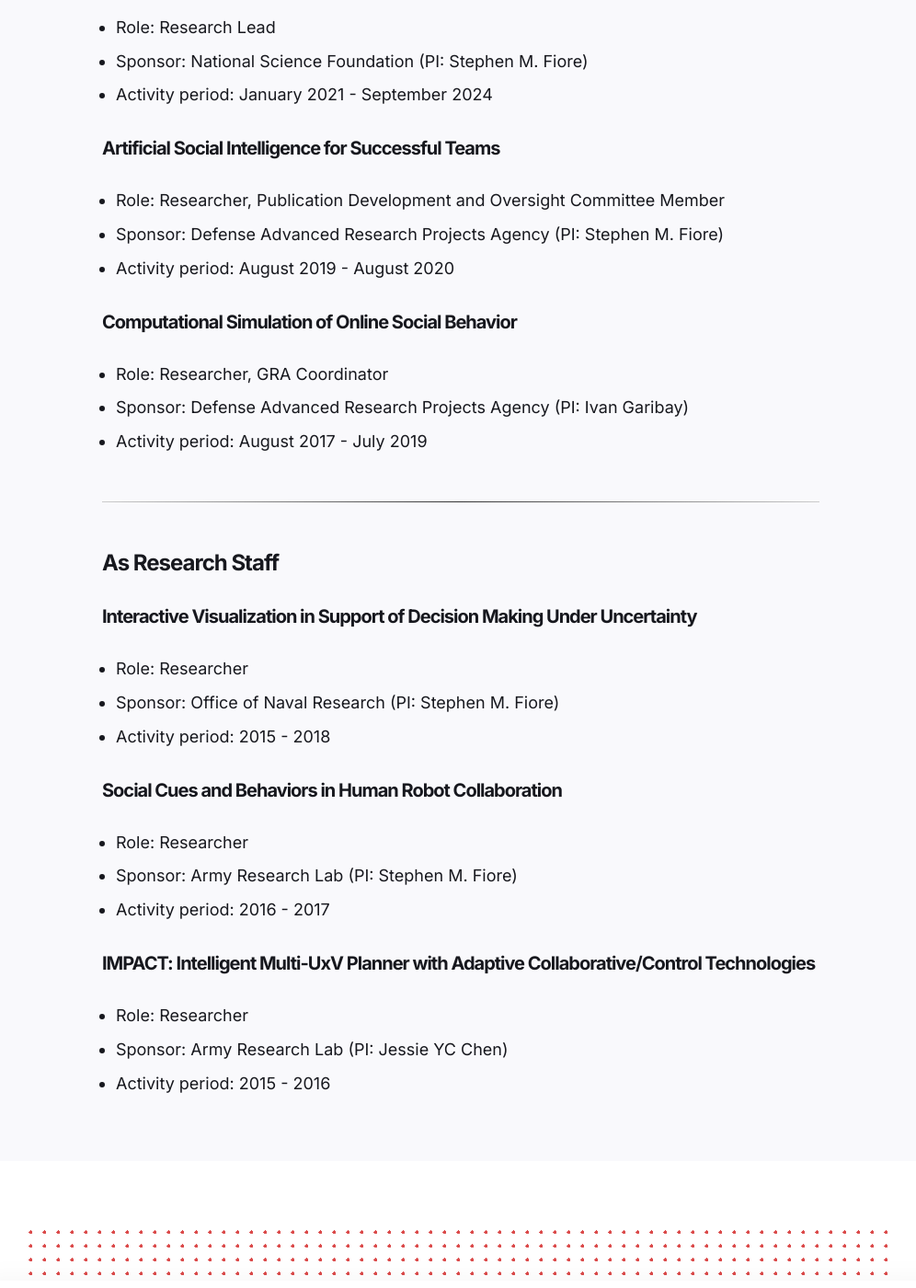
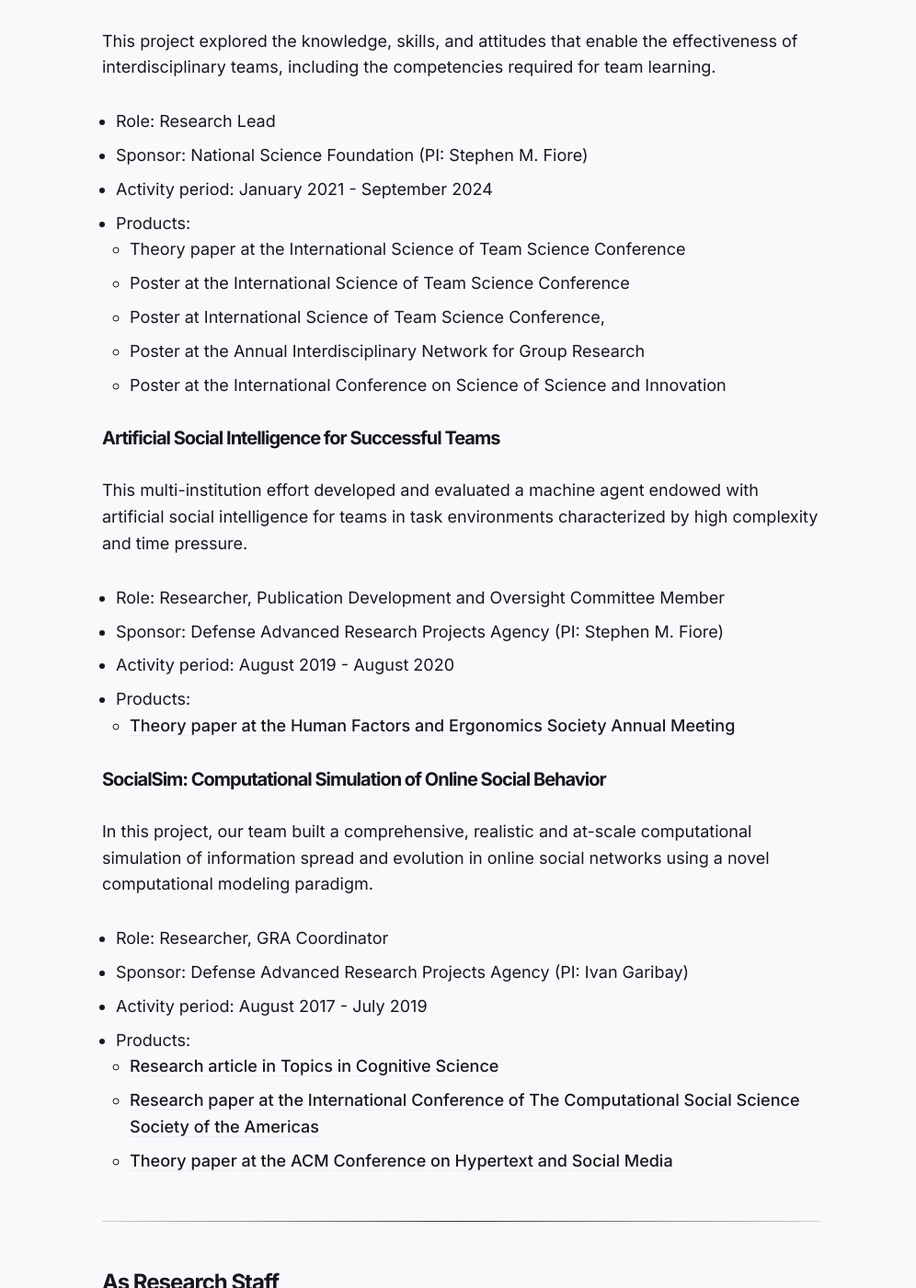
Before and after one commit to small0live/small0live.github.io, a Jekyll site: the page built from _pages/past-projects.md, in a window 1280 px wide and 1400 px high, scrolled down 1919 px. Shown: the whole window at 92% size, without its empty margins (139-1135 px from the left). Built offline with Jekyll 4.4.1, drawn with Linux system fonts in a browser that asks for light colours; some of the changed text lies outside the part shown.

Commit message:
add detail to past projects

```diff
--- a/_pages/past-projects.md
+++ b/_pages/past-projects.md
@@ -21,11 +21,11 @@
 My dissertation research modeled membership change in open source projects in addition to the effects of corporatization on participation decisions in open source development. This work was funded via <a href="https://www.fefonline.org/mdf.html">the McKnight Doctoral Fellowship</a> ($85,000), <a href="https://www.iitsec.org/education/career-investment/scholarships">the NTSA RADM Fred Lewis I/ITSEC Postgraduate Scholarship</a> ($10,000), and <a href="https://graduate.ucf.edu/doctoral-research-support-award/">the UCF Doctoral Research Support Award</a> ($1,000).
 
 * Products:
-  * <a href="https://doi.org/10.1016/j.jss.2024.112163">Article in the Journal of Systems and Software</a>
+  * <a href="https://doi.org/10.1016/j.jss.2024.112163">Research article in the Journal of Systems and Software</a>
   * <a href="https://doi.org/10.1109/GEICSE59319.2023.00010">Workshop paper at the IEEE/ACM International Conference on Software Engineering</a>
   * <a href="https://group4good.wordpress.com/wp-content/uploads/2020/01/position-paper_newton.pdf">Workshop paper at the ACM International Conference on Supporting Group Work</a>
-  * <a href="https://doi.org/10.1177/1071181319631445">Conference paper at the Human Factors and Ergonomics Society Annual Meeting</a>
-  * <a href = "https://doi.org/10.48550/arXiv.2206.08485">arXiv preprint</a>
+  * <a href="https://doi.org/10.1177/1071181319631445">Research paper at the Human Factors and Ergonomics Society Annual Meeting</a>
+  * <a href="https://doi.org/10.48550/arXiv.2206.08485">arXiv preprint</a>
 
 <hr style="text-align:center;background-image: linear-gradient(to right, #ccc, #333, #ccc);">
 
@@ -38,6 +38,9 @@
 * Role: Project Manager
 * Sponsor: U.S. DoD Minerva Research Initiative (PI: Stephen M. Fiore)
 * Activity period: August 2022 - September 2024
+* Products:
+  * <a href="https://doi.org/10.1177/10711813241275508">Theory paper at the Human Factors and Ergonomics Society Annual Meeting</a>
+  * <a href="https://doi.org/10.1177/10711813241275920">Theory paper at the Human Factors and Ergonomics Society Annual Meeting</a>
 
 #### Understanding Team Science to Help Reinvent Scientific Talent
 
@@ -46,23 +49,46 @@
 * Role: Research Lead
 * Sponsor: National Science Foundation (PI: Stephen M. Fiore)
 * Activity period: January 2021 - September 2024
+* Products:
+  * Theory paper at the International Science of Team Science Conference
+  * Poster at the International Science of Team Science Conference
+  * Poster at International Science of Team Science Conference,
+  * Poster at the Annual Interdisciplinary Network for Group Research
+  * Poster at the International Conference on Science of Science and Innovation
 
 
 #### Artificial Social Intelligence for Successful Teams
 
+This multi-institution effort developed and evaluated a machine agent endowed with artificial social intelligence for teams in task environments characterized by high complexity and time pressure.
+
 * Role: Researcher, Publication Development and Oversight Committee Member
 * Sponsor: Defense Advanced Research Projects Agency (PI: Stephen M. Fiore)
 * Activity period: August 2019 - August 2020
+* Products:
+  * <a href="https://doi.org/10.1177/1071181320641267">Theory paper at the Human Factors and Ergonomics Society Annual Meeting</a>
 
-#### Computational Simulation of Online Social Behavior
+#### SocialSim: Computational Simulation of Online Social Behavior
+
+In this project, our team built a comprehensive, realistic and at-scale computational simulation of information spread and evolution in online social networks using a novel computational modeling paradigm.
 
 * Role: Researcher, GRA Coordinator
 * Sponsor: Defense Advanced Research Projects Agency (PI: Ivan Garibay)
 * Activity period: August 2017 - July 2019
+* Products:
+    * <a href="https://doi.org/10.1111/tops.12613">Research article in Topics in Cognitive Science</a>
+    * <a href="https://doi.org/10.1007/978-3-030-77517-9_11">Research paper at the International Conference of The Computational Social Science Society of the Americas</a>
+    * <a href="https://doi.org/10.1145/3372923.3404808">Theory paper at the ACM Conference on Hypertext and Social Media</a>
+
 
 <hr style="text-align:center;background-image: linear-gradient(to right, #ccc, #333, #ccc);">
 
 ### As Research Staff
+
+#### Enhanced Learning Effectiveness of Augmented Reality Flight Trainers
+
+* Role: Researcher
+* Sponsor: LM (PI: Stephen M. Fiore)
+* Activity period: 2019 - 2020
 
 #### Interactive Visualization in Support of Decision Making Under Uncertainty
 
```
Also changed, not shown: _pages/about.md (+1 -1 lines), 3 other files.
